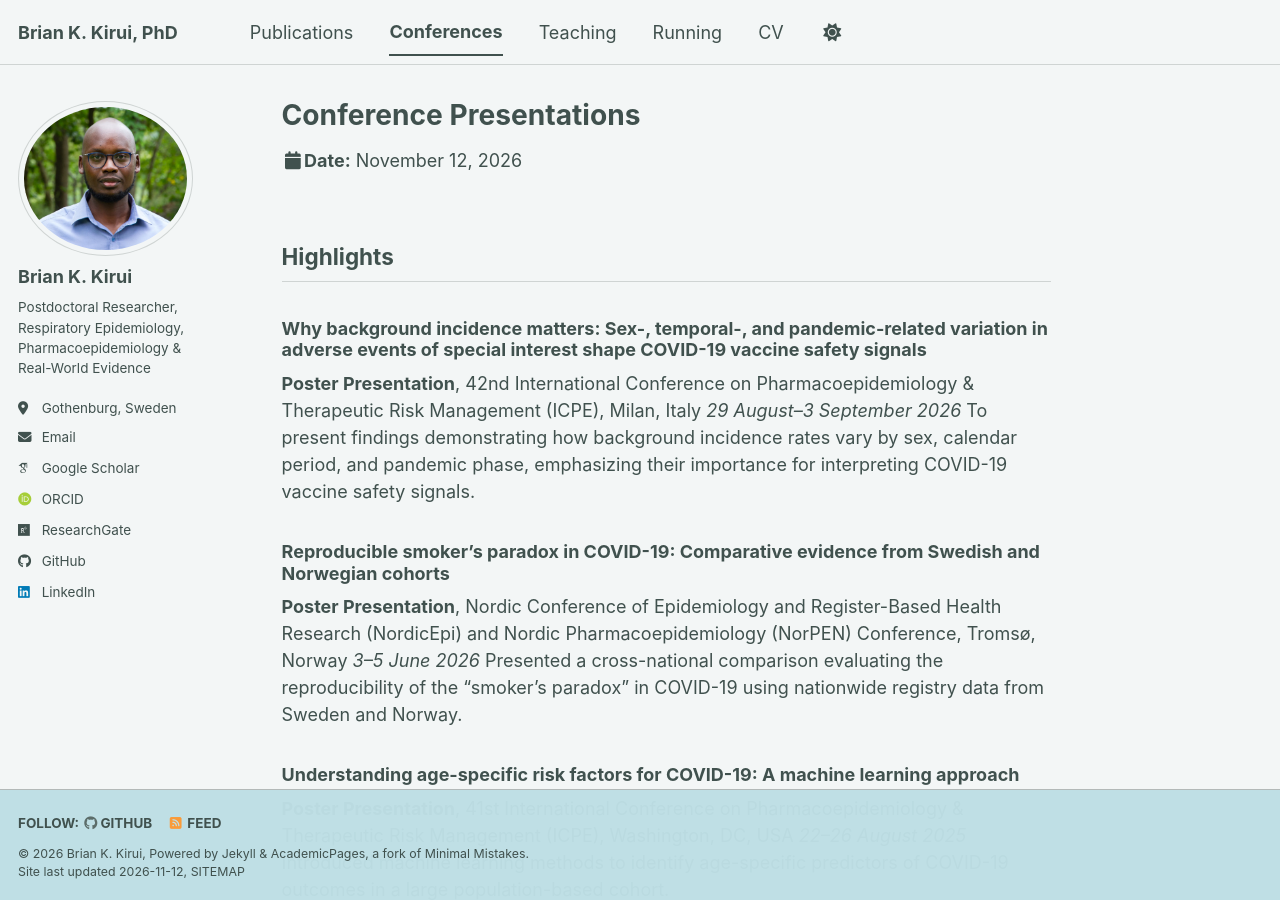
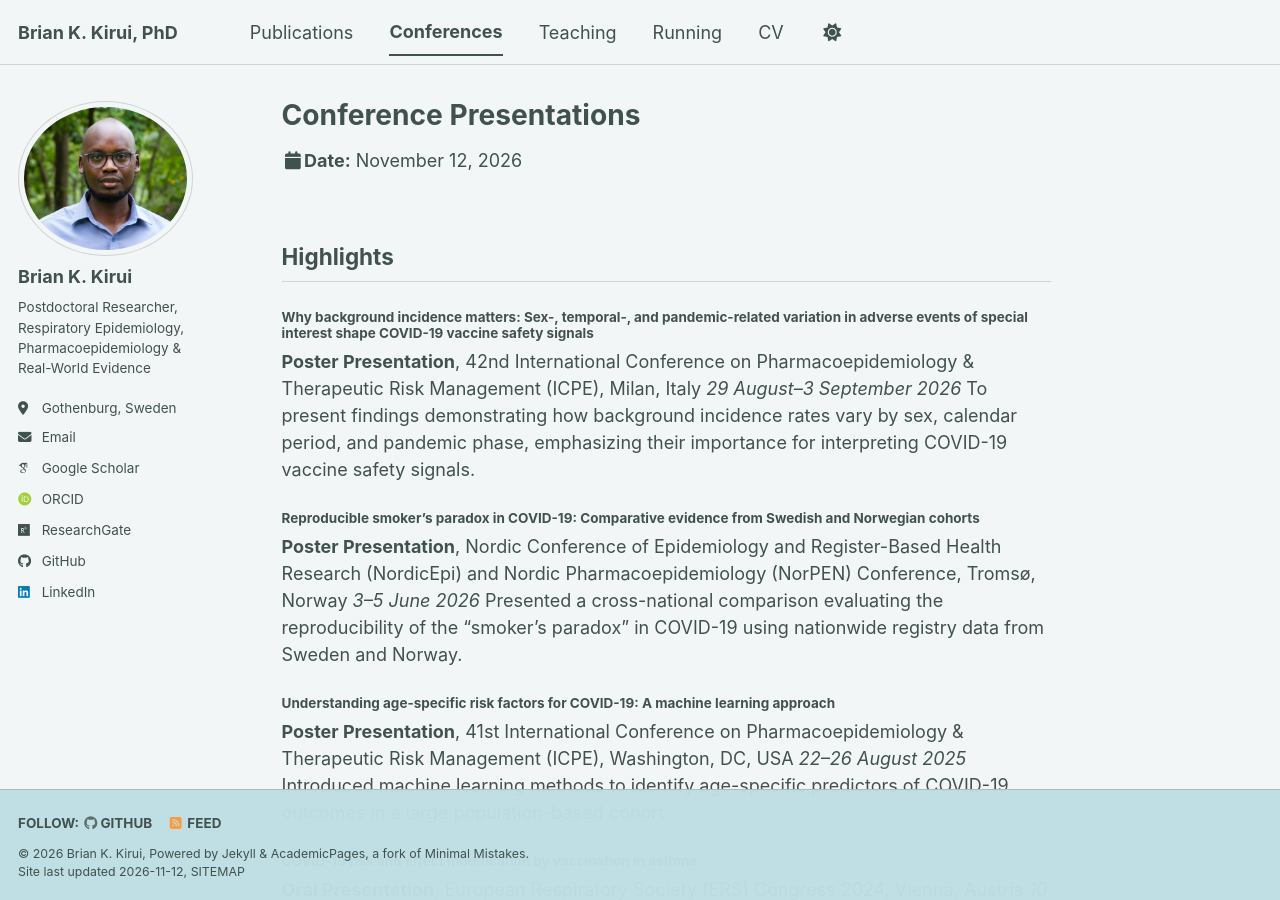
Before and after one commit to BrianKibiwott/briankibiwott.github.io, a Jekyll site: the page built from _talks/talks.md, in a window 1280 px wide and 900 px high. Built offline with Jekyll 4.4.1, drawn with Linux system fonts in a browser that asks for light colours; some web fonts are replaced; a script bundle is joined from its source files by our own code; library files that are not in the unit come from our copies.

Commit message:
Update academic website 20261111

```diff
--- a/_talks/talks.md
+++ b/_talks/talks.md
@@ -7,49 +7,49 @@ author_profile: true
 ---
 ## Highlights
 
-### Why background incidence matters: Sex-, temporal-, and pandemic-related variation in adverse events of special interest shape COVID-19 vaccine safety signals
+#### Why background incidence matters: Sex-, temporal-, and pandemic-related variation in adverse events of special interest shape COVID-19 vaccine safety signals
 
 **Poster Presentation**, 42nd International Conference on Pharmacoepidemiology & Therapeutic Risk Management (ICPE), Milan, Italy
 *29 August–3 September 2026*
 To present findings demonstrating how background incidence rates vary by sex, calendar period, and pandemic phase, emphasizing their importance for interpreting COVID-19 vaccine safety signals.
 
-### Reproducible smoker's paradox in COVID-19: Comparative evidence from Swedish and Norwegian cohorts
+#### Reproducible smoker's paradox in COVID-19: Comparative evidence from Swedish and Norwegian cohorts
 
 **Poster Presentation**, Nordic Conference of Epidemiology and Register-Based Health Research (NordicEpi) and Nordic Pharmacoepidemiology (NorPEN) Conference, Tromsø, Norway
 *3–5 June 2026*
 Presented a cross-national comparison evaluating the reproducibility of the "smoker's paradox" in COVID-19 using nationwide registry data from Sweden and Norway.
 
-### Understanding age-specific risk factors for COVID-19: A machine learning approach
+#### Understanding age-specific risk factors for COVID-19: A machine learning approach
 
 **Poster Presentation**, 41st International Conference on Pharmacoepidemiology & Therapeutic Risk Management (ICPE), Washington, DC, USA
 *22–26 August 2025*
 Introduced machine learning methods to identify age-specific predictors of COVID-19 outcomes in a large population-based cohort.
 
-### COVID-19 risk and effect modification by vaccination in asthma
+#### COVID-19 risk and effect modification by vaccination in asthma
 
 **Oral Presentation**, European Respiratory Society (ERS) Congress 2024, Vienna, Austria
 *10 September 2024*
 Presented evidence on how COVID-19 vaccination modified infection risk and clinical outcomes among patients with asthma in Sweden.
 
-### Risk of acute cardiovascular events in COPD patients after experiencing COVID-19-related vs. non-COVID-19-related exacerbations – a population-based study
+#### Risk of acute cardiovascular events in COPD patients after experiencing COVID-19-related vs. non-COVID-19-related exacerbations – a population-based study
 
 **Oral Presentation**, 40th International Conference on Pharmacoepidemiology & Therapeutic Risk Management (ICPE), Berlin, Germany
 *27 August 2024*
 Presented population-based evidence comparing cardiovascular risk following COVID-19-related and non-COVID-19-related COPD exacerbations.
 
-### Smoking status and COVID-19-related risk in four Swedish non-communicable disease registries: A non-intuitive association
+#### Smoking status and COVID-19-related risk in four Swedish non-communicable disease registries: A non-intuitive association
 
 **Oral Presentation**, Swedish Register-Based Research Summit, Stockholm, Sweden
 *14 November 2023*
 Presented early findings on the relationship between smoking status and COVID-19 outcomes across four Swedish national disease registries.
 
-### Inhaled corticosteroids and COVID-19 risk and outcomes – Findings from a population-based cohort within the SCIFI-PEARL project
+#### Inhaled corticosteroids and COVID-19 risk and outcomes – Findings from a population-based cohort within the SCIFI-PEARL project
 
 **Oral Presentation**, 38th International Conference on Pharmacoepidemiology & Therapeutic Risk Management (ICPE), Copenhagen, Denmark
 *27 August 2022*
 Presented one of the first SCIFI-PEARL analyses examining the association between inhaled corticosteroid use and COVID-19 risk and severity.
 
-### Characteristics and outcomes of COVID-19 patients with preexisting COPD in Sweden: A population-based register study
+#### Characteristics and outcomes of COVID-19 patients with preexisting COPD in Sweden: A population-based register study
 
 **Oral Presentation**, 13th Annual Nordic Pharmacoepidemiological Network Meeting (NorPEN), Digital
 *11 November 2021*
@@ -57,18 +57,18 @@ First conference presentation from the SCIFI-PEARL project, describing clinical
 
 ---
 
-# Complete Conference Records
+### Complete Conference Records
 
-## 2026
+#### 2026
 
 * **Kirui BK**, Vikjord SA, Li H, Vanfleteren LEGW, Nyberg F. Reproducible smoker's paradox in COVID-19: Comparative evidence from Swedish and Norwegian cohorts. Poster presentation at the Nordic Conference of Epidemiology and Register-Based Health Research (NordicEpi) and Nordic Pharmacoepidemiology (NorPEN) Conference. Tromsø, Norway, 3–5 June 2026.
 * **Kirui BK**, Li H, Wettermark B, Santosa A, Gisslén M, Nyberg F. Why background incidence matters: Sex-, temporal-, and pandemic-related variation in adverse events of special interest shape COVID-19 vaccine safety signals. Poster presentation at the 42nd International Conference on Pharmacoepidemiology & Therapeutic Risk Management (ICPE). Milan, Italy, 29 August–3 September 2026.
 
-## 2025
+#### 2025
 
 * **Kirui BK**, Bülow E, Li H, Santosa A, Franzén S, Nwaru C, Nyberg F. Understanding age-specific risk factors for COVID-19: A machine learning approach. Poster presentation at the 41st International Conference on Pharmacoepidemiology & Therapeutic Risk Management (ICPE). Washington, DC, USA, 22–26 August 2025.
 
-## 2024
+#### 2024
 
 * **Kirui BK**, Wallström O, Vanfleteren LEGW, Santosa A, Li H, Bonander C, Stridsman C, Börjesson M, Nyberg F. Risk of acute cardiovascular events in COPD patients after experiencing COVID-19-related vs. non-COVID-19-related exacerbations – a population-based study. Oral presentation at the 40th International Conference on Pharmacoepidemiology & Therapeutic Risk Management (ICPE). Berlin, Germany, 24–28 August 2024.
 * Bossios A, **Kirui BK**, Nyberg F, Li H. The role of comorbidities in bronchiectasis patients hospitalized for COVID-19. Poster at the 7th World Bronchiectasis Conference. Dundee, Scotland, 4–6 July 2024.
@@ -76,7 +76,7 @@ First conference presentation from the SCIFI-PEARL project, describing clinical
 * Hossein M, **Kirui BK**, Nyberg F, Wettermark B. Inhaled corticosteroid use associated with severity of COVID-19 diagnosis among patients with asthma: A cohort study. Poster at the 40th International Conference on Pharmacoepidemiology & Therapeutic Risk Management (ICPE). Berlin, Germany, 24–28 August 2024.
 * **Kirui BK**, Vanfleteren L, Li H, Santosa A, Stridsman C, Nyberg F. COVID-19 risk and effect modification by vaccination in asthma. Oral presentation at the European Respiratory Society (ERS) Congress 2024. Vienna, Austria, 7–11 September 2024.
 
-## 2023
+#### 2023
 
 * **Kirui BK**, Li H, Nyberg F, Vanfleteren LEGW. The role of smoking status as a risk factor in COVID-19 infection and severity in a Swedish population-based cohort. Poster presentation at the Swedish Lung Congress 2023. Gothenburg, Sweden, 18–20 April 2023.
 * Einarsdottir MJ, **Kirui BK**, Li H, Johannsson G, Nyberg F, Ragnarsson O. Impact of chronic oral glucocorticoid treatment on mortality in patients with COVID-19. Oral presentation at Endokrindagarna 2023. Gävle, Sweden, 31 May–2 June 2023. *Best Oral Presentation.*
@@ -84,7 +84,7 @@ First conference presentation from the SCIFI-PEARL project, describing clinical
 * **Kirui BK**, Li H, Andelid K, Nyberg F, Vanfleteren LEGW. Smoking status and COVID-19-related risk in four Swedish non-communicable disease registries: A non-intuitive association? Oral presentation at the Swedish Register-Based Research Summit 2023. Stockholm, Sweden, 14 November 2023.
 * Li H, Xu Y, **Kirui BK**, Santosa A, Nyberg F. Ursodeoxycholic acid (UDCA) may be a new protective factor for COVID-19 mortality outcomes. Poster at the 39th International Conference on Pharmacoepidemiology & Therapeutic Risk Management (ICPE). Halifax, Nova Scotia, Canada, 23–27 August 2023.
 
-## 2022
+#### 2022
 
 * Xu Y, Li H, **Kirui B**, Santosa A, Gisslén M, Leach S, Wettermark B, Vanfleteren L, Nyberg F. Effectiveness of COVID-19 vaccines over 13 months covering the emergence of the Omicron variant in the Swedish population. Poster at the State of the Art COVID-19 Conference 2022. Online.
 * Labor M, Nyberg F, **Kirui B**, Vanfleteren L. Impact of treatment with inhaled corticosteroids on COVID-19 risk and outcome. Abstract presentation at the European Respiratory Society International Congress. Barcelona, Spain, 2022.
@@ -92,7 +92,7 @@ First conference presentation from the SCIFI-PEARL project, describing clinical
 * **Kirui B**, Santosa A, Vanfleteren L, Franzén S, Stridsman C, Nyberg F. Characteristics and risk factors for COVID-19 outcomes in a Swedish population-based cohort of COPD patients from the SCIFI-PEARL project. Abstract presentation at NordicEPI. Reykjavik, Iceland, 2022.
 * Santosa A, Oras J, Li H, **Kirui B**, Nyberg F. Clinical characteristics and outcomes of critically ill patients with COVID-19 in Sweden. Abstract presentation at NordicEPI. Reykjavik, Iceland, 2022.
 
-## 2021
+#### 2021
 
 * Nyberg F, Lindh M, Vanfleteren L, Hammar N, Wettermark B, Sundström J, Santosa A, **Kirui B**, Gisslén M. Potential side effects of COVID-19 vaccines – a population-based registry study within the SCIFI-PEARL project. Poster at the State of the Art COVID-19 Conference. Digital, 2021.
 * **Kirui B**, Santosa A, Franzén S, Vanfleteren L, Stridsman C, Nyberg F. Characterization of COVID-19 patients with asthma in Sweden – a population-based register study within the SCIFI-PEARL project. Poster at the State of the Art COVID-19 Conference. Digital, 2021.
```
Also changed, not shown: _pages/teaching.md (+12 -8 lines).
